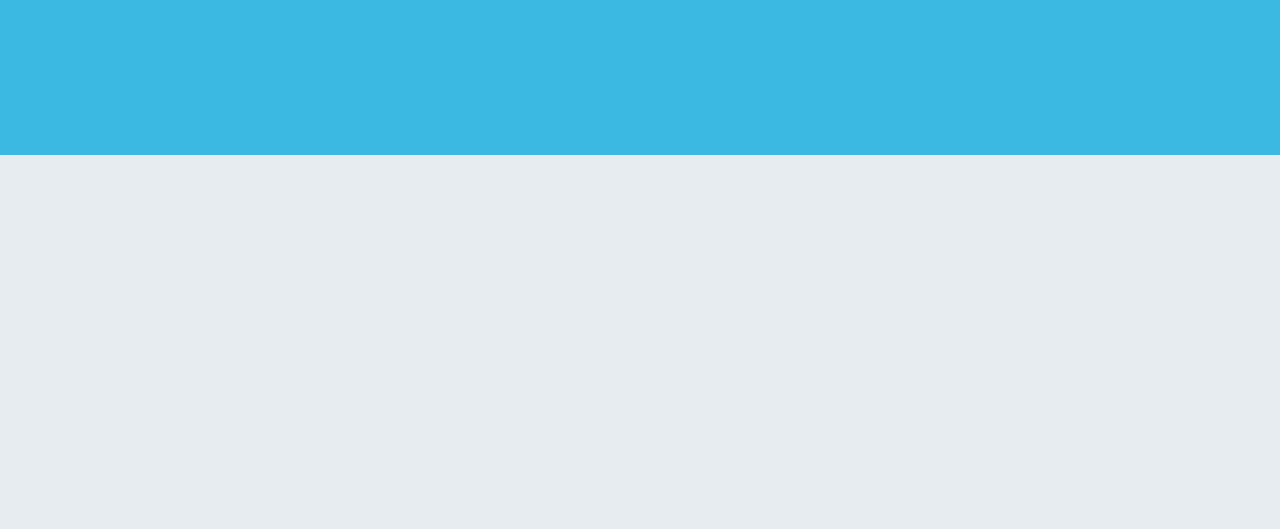
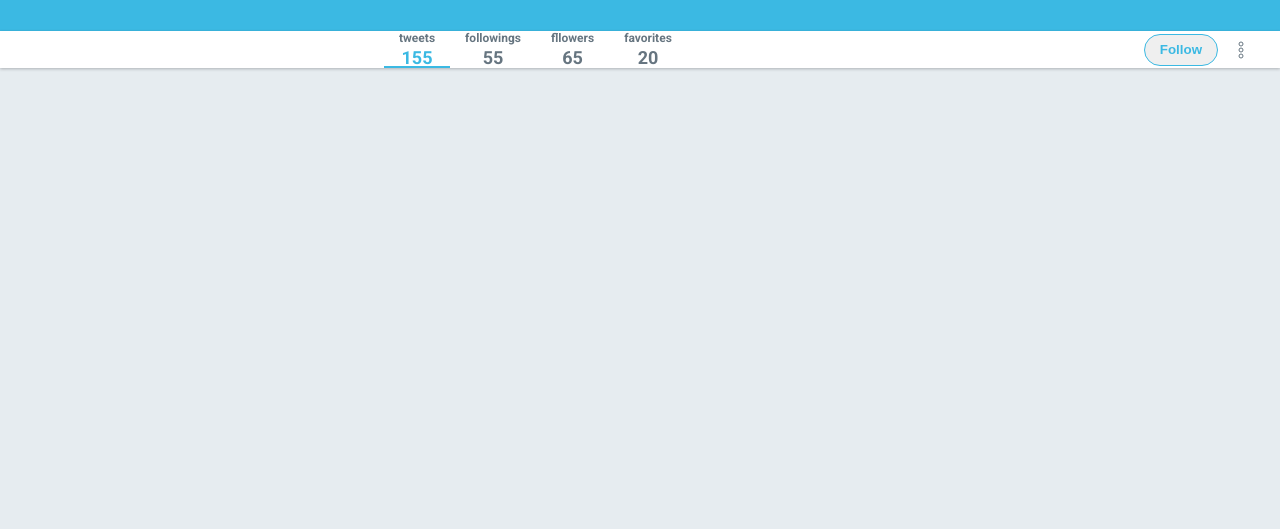
Before and after one commit to Delfio/twitter-UI, a plain HTML site: page index.html in a window 1280 px wide. Shown: the part 271-800 px from the top of the page. Drawn offline with Linux system fonts and the light colour scheme.

Commit message:
side bar

```diff
--- a/assets/css/styles.css
+++ b/assets/css/styles.css
@@ -87,6 +87,7 @@ header#main-header nav ul li a img {
     font-weight: bold;
     color: white;
     border: 1px solid rgba(0, 0, 0, 0.2);
+    cursor: pointer;
 }
 
 .side-menu input {
@@ -100,6 +101,10 @@ header#main-header nav ul li a img {
     font-weight: 500;
     background: #f5f8fa url('/assets/images/search.svg') no-repeat 200px center;
 }
+
+/*
+ Media Query
+*/
 @media only screen and (max-width: 820px) {
     .side-menu {
         display: none;
@@ -115,7 +120,7 @@ header#main-header nav ul li a img {
 /* Banner */
 
 .banner {
-    height: 380px;
+    height: 20vw;
     width: 100%;
     background-color: #3BB9e3;
 
@@ -124,3 +129,89 @@ header#main-header nav ul li a img {
     justify-content: center;
     color: white;
 }
+
+/* Bar */
+
+.bar {
+    max-height: 6vw;
+    background: #fff;
+    box-shadow: 0 1px 3px rgba(0, 0, 0, 0.25);
+}
+
+.bar .content {
+    display: flex;
+    justify-content: space-between;
+    align-items: center;
+    padding-left: 30%;
+    height: 100%;
+}
+
+.bar .content ul {
+    list-style: none;
+    display: flex;
+    height: 100%;
+}
+.bar .content ul li {
+    display: flex;
+    flex-direction: column;
+    justify-content: center;
+    align-items: center;
+    padding: 0 15px;
+    position: relative;
+}
+
+.active::after {
+    content: '';
+    height: 2px;
+    position: absolute;
+    bottom: 0;
+    left: 0;
+    width: 100%;
+    background: #3bb9e3;
+
+}
+
+div.bar .content ul li.active strong {
+    color: #3bb9e3;
+}
+
+.bar .content ul li span {
+    color: #667580;
+    font-size: 12px;
+    font-weight: bold;
+}
+
+.bar .content ul li strong {
+    font-size: 18px;
+    color: #667580;
+    margin-top: 2px;
+}
+
+.actions {
+    display: flex;
+}
+
+.actions button {
+    height: 30px;
+    width: 90%;
+    border-radius: 16px;
+    padding: 15px;
+
+    display: flex;
+    justify-content: center;
+    align-items: center;
+    font-weight: bold;
+    color: #3bb9e3;
+    border: 1px solid #3bb9e3;
+    margin-right: 20px;
+    cursor: pointer;
+
+    transition: background-color .2s;
+    transition: color .2s;
+}
+
+.actions button:hover{
+    background-color: #3bb9e3;
+    color: white;
+    box-shadow: 1px 1px 5px rgba(0, 0, 0, 0.25);
+}
--- a/index.html
+++ b/index.html
@@ -31,5 +31,33 @@
     <div class="banner">
         <h1>Twitter do Delfio</h1>
     </div>
+
+    <div class="bar">
+        <div class="content">
+            <ul>
+                <li class="active">
+                    <span>tweets</span>
+                    <strong>155</strong>
+                </li>
+                <li>
+                    <span>followings</span>
+                    <strong>55</strong>
+                </li>
+                <li>
+                    <span>fllowers</span>
+                    <strong>65</strong>
+                </li>
+                <li>
+                    <span>favorites</span>
+                    <strong>20</strong>
+                </li>
+            </ul>
+
+            <div class="actions">
+                <button>Follow</button>
+                <img src="assets/images/more.svg" alt="more">
+            </div>
+        </div>
+    </div>
 </body>
 </html>
```
